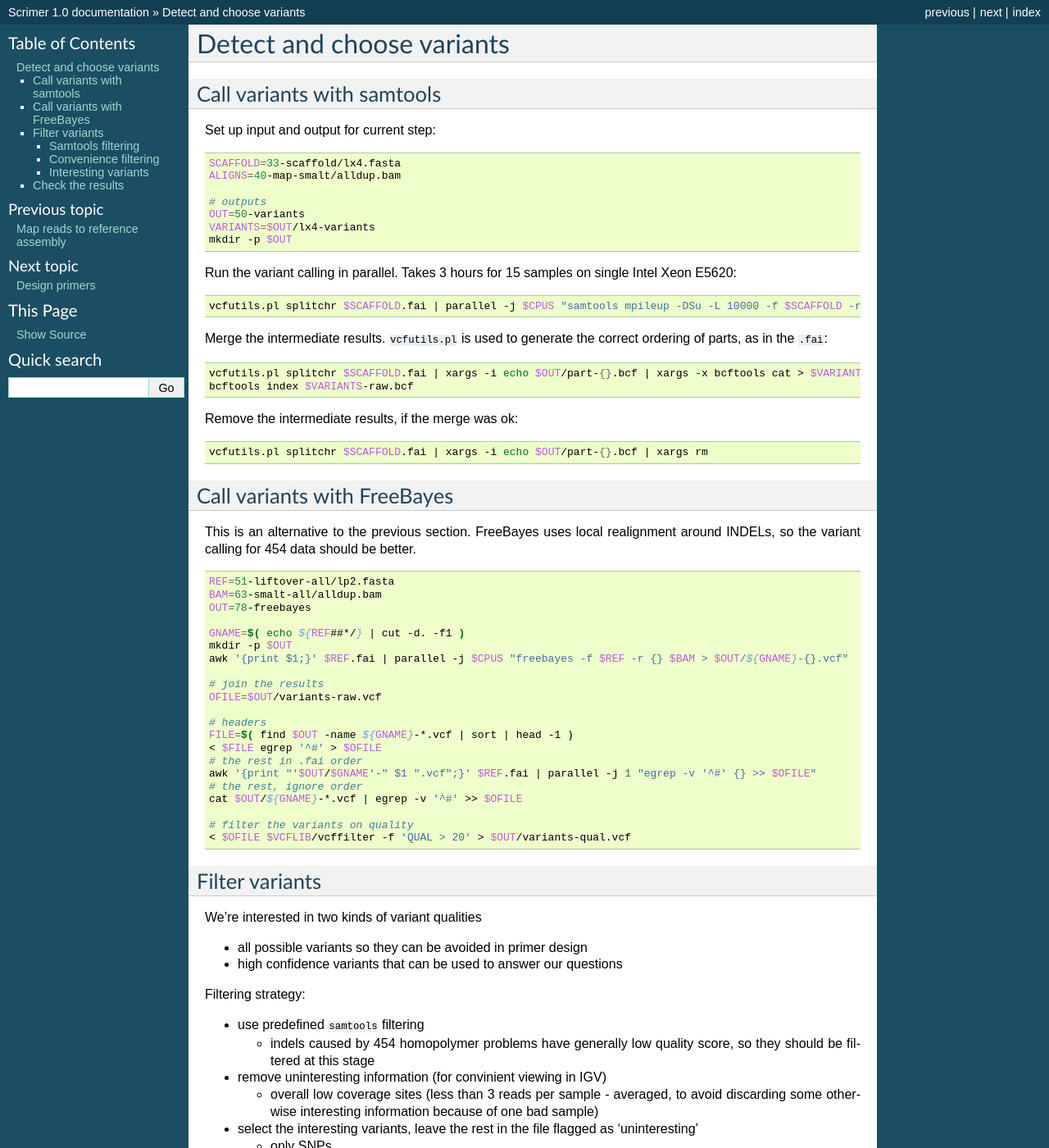
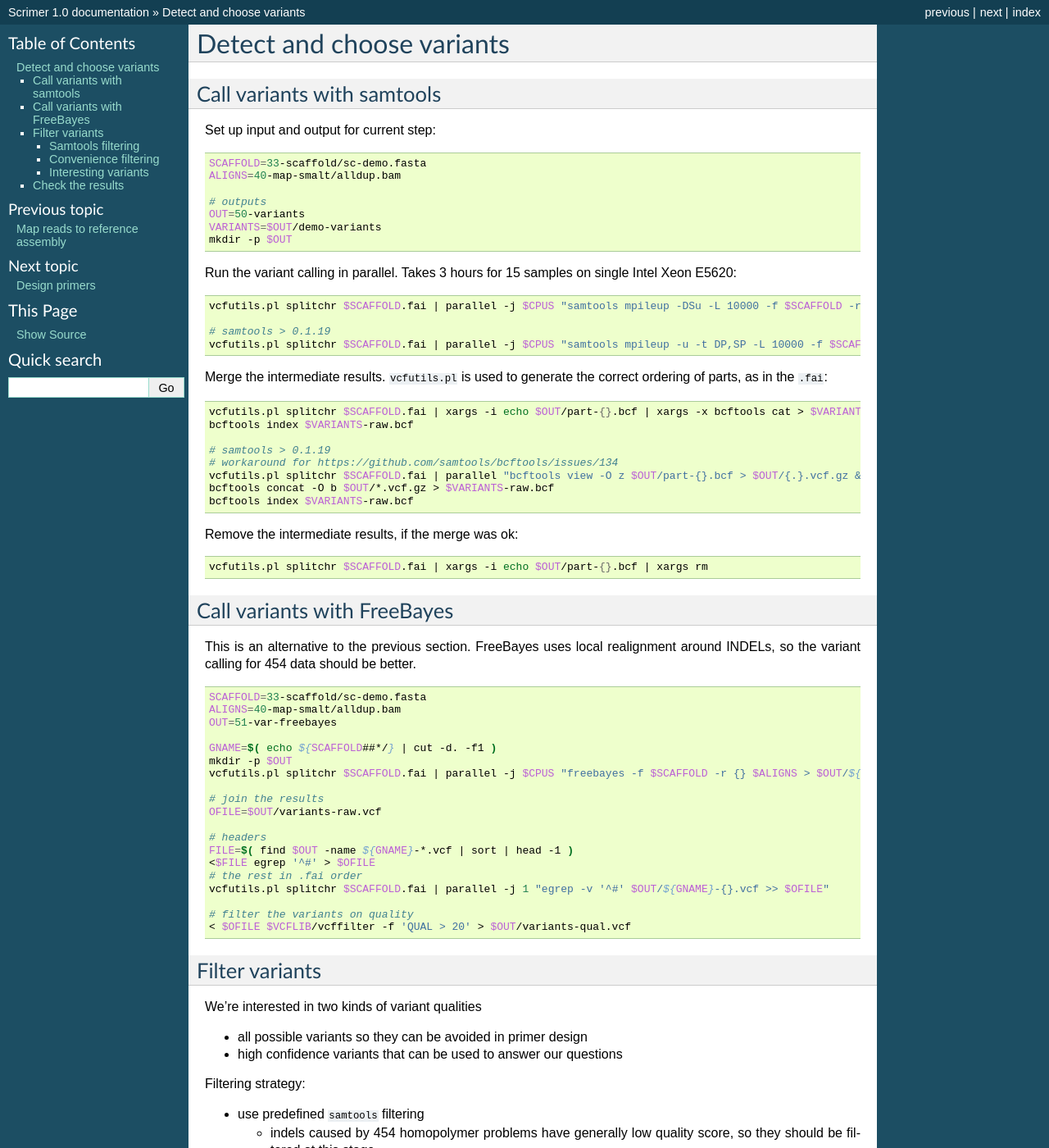
Before and after one commit to libor-m/scrimer, a Sphinx documentation site: the page built from doc/5-choose-variants.rst, in a window 1280 px wide and 1400 px high. Shown: the whole window at 82% size. Built offline with Sphinx 7.4.7, drawn with Linux system fonts in a browser that asks for light colours; some of the changed text lies outside the part shown.

Commit message:
doc changes to accommodate to demo virtual image layout

```diff
--- a/doc/0-prepare-reference.rst
+++ b/doc/0-prepare-reference.rst
@@ -52,6 +52,7 @@
     bgzip $ANNOT/ensGene.sorted.bed
     tabix -p bed $ANNOT/ensGene.sorted.bed.gz
 
+FIXME: rozepsat
 Or using compressed files:
 
 .. code-block:: bash
--- a/doc/4-map-reads.rst
+++ b/doc/4-map-reads.rst
@@ -107,7 +107,7 @@
 
 .. code-block:: bash
 
-    samtools merge -ru -h $OUT/sam-header.txt - $OUT/[GH]*.bam | samtools sort - $OUT/alldup
+    samtools merge -ru -h $OUT/sam-header.txt - $OUT/*.bam | samtools sort - $OUT/alldup
     samtools index $OUT/alldup.bam
 
 
--- a/doc/5-choose-variants.rst
+++ b/doc/5-choose-variants.rst
@@ -8,12 +8,12 @@
 
 .. code-block:: bash
 
-    SCAFFOLD=33-scaffold/lx4.fasta
+    SCAFFOLD=33-scaffold/sc-demo.fasta
     ALIGNS=40-map-smalt/alldup.bam
 
     # outputs
     OUT=50-variants
-    VARIANTS=$OUT/lx4-variants
+    VARIANTS=$OUT/demo-variants
     mkdir -p $OUT
 
 Run the variant calling in parallel. Takes 3 hours for 15 samples on single Intel Xeon E5620:
@@ -22,11 +22,20 @@
 
     vcfutils.pl splitchr $SCAFFOLD.fai | parallel -j $CPUS "samtools mpileup -DSu -L 10000 -f $SCAFFOLD -r {} $ALIGNS | bcftools view -bvcg - > $OUT/part-{}.bcf"
 
+    # samtools > 0.1.19
+    vcfutils.pl splitchr $SCAFFOLD.fai | parallel -j $CPUS "samtools mpileup -u -t DP,SP -L 10000 -f $SCAFFOLD -r {} $ALIGNS | bcftools call -O b -vm - > $OUT/part-{}.bcf"
+
 Merge the intermediate results. ``vcfutils.pl`` is used to generate the correct ordering of parts, as in the ``.fai``:
 
 .. code-block:: bash
 
     vcfutils.pl splitchr $SCAFFOLD.fai | xargs -i echo $OUT/part-{}.bcf | xargs -x bcftools cat > $VARIANTS-raw.bcf
+    bcftools index $VARIANTS-raw.bcf
+
+    # samtools > 0.1.19
+    # workaround for https://github.com/samtools/bcftools/issues/134
+    vcfutils.pl splitchr $SCAFFOLD.fai | parallel "bcftools view -O z $OUT/part-{}.bcf > $OUT/{.}.vcf.gz && bcftools index $OUT/{.}.vcf.gz"
+    bcftools concat -O b $OUT/*.vcf.gz > $VARIANTS-raw.bcf
     bcftools index $VARIANTS-raw.bcf
 
 Remove the intermediate results, if the merge was ok:
@@ -43,24 +52,22 @@
 
 .. code-block:: bash
 
-    REF=51-liftover-all/lp2.fasta
-    BAM=63-smalt-all/alldup.bam
-    OUT=78-freebayes
+    SCAFFOLD=33-scaffold/sc-demo.fasta
+    ALIGNS=40-map-smalt/alldup.bam
+    OUT=51-var-freebayes
 
-    GNAME=$( echo ${REF##*/} | cut -d. -f1 )
+    GNAME=$( echo ${SCAFFOLD##*/} | cut -d. -f1 )
     mkdir -p $OUT
-    awk '{print $1;}' $REF.fai | parallel -j $CPUS "freebayes -f $REF -r {} $BAM > $OUT/${GNAME}-{}.vcf"
+    vcfutils.pl splitchr $SCAFFOLD.fai | parallel -j $CPUS "freebayes -f $SCAFFOLD -r {} $ALIGNS > $OUT/${GNAME}-{}.vcf"
 
     # join the results
     OFILE=$OUT/variants-raw.vcf
 
     # headers
     FILE=$( find $OUT -name ${GNAME}-*.vcf | sort | head -1 )
-    < $FILE egrep '^#' > $OFILE
+    <$FILE egrep '^#' > $OFILE
     # the rest in .fai order
-    awk '{print "'$OUT/$GNAME'-" $1 ".vcf";}' $REF.fai | parallel -j 1 "egrep -v '^#' {} >> $OFILE"
-    # the rest, ignore order
-    cat $OUT/${GNAME}-*.vcf | egrep -v '^#' >> $OFILE
+    vcfutils.pl splitchr $SCAFFOLD.fai | parallel -j 1 "egrep -v '^#' $OUT/${GNAME}-{}.vcf >> $OFILE"
 
     # filter the variants on quality
     < $OFILE $VCFLIB/vcffilter -f 'QUAL > 20' > $OUT/variants-qual.vcf
@@ -127,6 +134,9 @@
     pv -p $VCFINPUT | bgzip -d | vcf_filter.py --no-filtered - avg-dps sq| bgzip > $VCFOUTPUT
     tabix -p vcf $VCFOUTPUT
 
+    # samtools > 0.1.19 produce conflicting info tags, get rid of it if the above filtering fails
+    pv -p $VCFINPUT | bgzip -d | sed 's/,Version="3"//' | vcf_filter.py --no-filtered - avg-dps sq| bgzip > $VCFOUTPUT
+
 Interesting variants
 ^^^^^^^^^^^^^^^^^^^^
 
```
Also changed, not shown: other parts of doc/5-choose-variants.rst (+5 -1 lines), doc/6-design-primers.rst (+9 -8 lines), doc/install-script.rst (+18 -8 lines).
